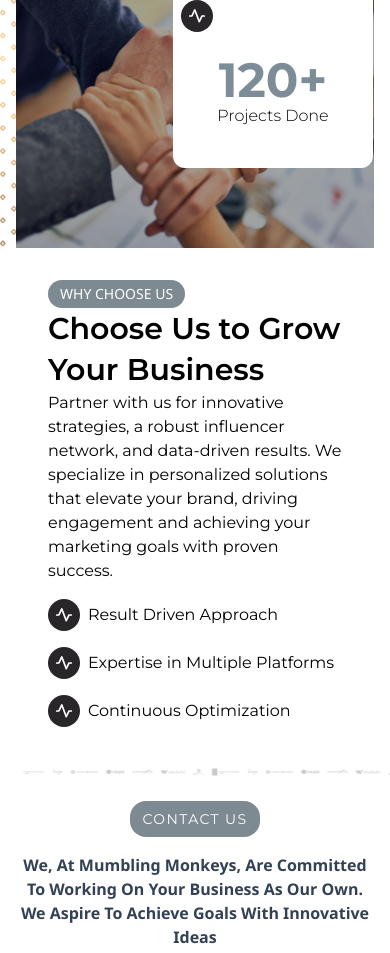
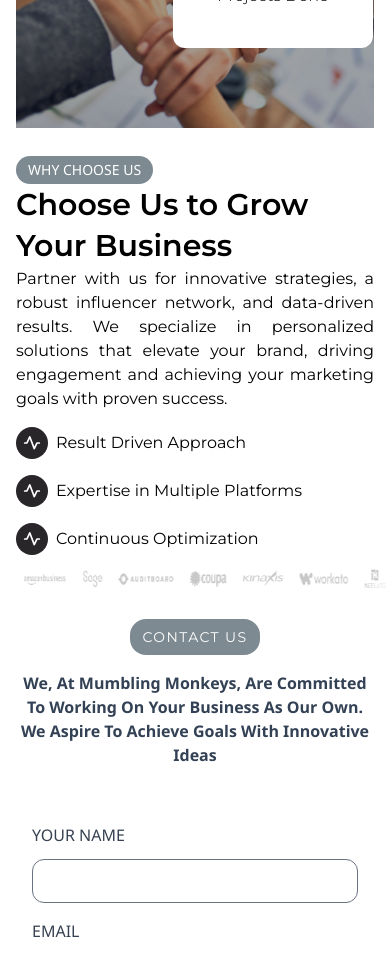
Before and after one commit to aazacz/Mumbling-Monkey, a React (Vite) app: page /services in a window 390 px wide. Shown: the part 4520-5473 px from the top of the page. Built offline with nearby package versions, Linux system fonts and the light colour scheme.

Commit message:
made service page responsive

```diff
--- a/src/Pages/Services.jsx
+++ b/src/Pages/Services.jsx
@@ -21,7 +21,7 @@ const Services = (Data) => {
 
   const marqueeVariants = {
     animate: {
-     x: [-2000, 0, -2000],
+      x: [-2000, 0, -2000],
       transition: {
         x: {
           repeat: Infinity,
@@ -47,9 +47,9 @@ const Services = (Data) => {
 
   const { pathname } = useLocation();
 
-  useEffect(() => {
-    window.scrollTo(0, 0)
-  }, [pathname])
+  // useEffect(() => {
+  //   window.scrollTo(0, 0)
+  // }, [pathname])
 
 
 
@@ -135,21 +135,21 @@ const Services = (Data) => {
       <div className='h-auto  flex flex-col items-center overflow-auto'>
         <NavScreen bg={servicespng} Data={NavData} />
 
-        <div className='w-full py-16 md:px-20 flex justify-center'>
+        <div className='w-full py-16 md:px-20 px-4 flex justify-center'>
           <div className='flex flex-wrap justify-between  gap-16  w-full h-max '>
 
             <div className=' w-screen'>
               <button className='cursor-default text-white text-sm  tracking-widest font-montserrat font-normal  rounded-full bg-[#7c8d97]  px-4 py-2'>
                 SERVICES
-               </button>
+              </button>
 
-              <h1 className='font-montserrat w-[60%] font-bold text-4xl pt-4'>High-impact services to take your business to the next level</h1>
+              <h1 className='font-montserrat md:w-[60%] font-bold text-4xl pt-4'>High-impact services to take your business to the next level</h1>
             </div>
 
 
             {displayedServices.map((val, index) => (
 
-             <div key={index} className='w-full sm:w-[350px] group h-[440px] rounded-3xl flex flex-col justify-between bg-[#34343b] py-8 px-8'>
+              <div key={index} className='w-full sm:w-[350px] group h-[440px] rounded-3xl flex flex-col justify-between bg-[#34343b] py-8 px-8'>
 
                 <div className='w-[150px] h-[150px] rounded-full bg-[#292930] flex  justify-center items-center mx-3'>
                   <img src={ChatMarketing} className='w-[50%] group-hover:w-[65%] transition-all duration-700' alt="" />
@@ -188,7 +188,7 @@ const Services = (Data) => {
 
 
         <div className='w-screen h-max relative flex flex-col md:flex-row px-4 md:px-20'>
-          <img className='absolute -z-10 left-0 -top-8' width="250" src={MeshLeftSide} alt="" />
+          <img className='absolute -z-10 md:left-0 -left-8 -top-8 md:w-[250px] w-[150px]  '   src={MeshLeftSide} alt="" />
 
           {/*  LEFT SIDE  */}
           <div className='w-full lg:w-1/2  flex flex-col rounded-lg'>
@@ -206,10 +206,10 @@ const Services = (Data) => {
           </div>
 
           {/*  RIGHT SIDE  */}
-          <div className='w-full lg:w-1/2  gap-2 p-8 '>
+          <div className='w-full lg:w-1/2  gap-2 md:p-8 pt-7 md:pt-0 '>
             <button className='text-white text-sm font-normal rounded-2xl bg-[#7d8a91] px-3 py-1'>WHY CHOOSE US</button>
             <h1 className='font-semibold font-montserrat text-3xl lg:text-5xl leading-snug lg:leading-[80px]'>Choose Us to Grow Your Business</h1>
-            <h1 className='font-montserrat'>
+            <h1 className='font-montserrat md:text-left text-justify'>
               Partner with us for innovative strategies, a robust influencer network, and data-driven results. We specialize in personalized solutions that elevate your brand, driving engagement and achieving your marketing goals with proven success.
             </h1>
             <div className='flex items-center gap-x-2 py-2 pt-4'>
@@ -235,16 +235,19 @@ const Services = (Data) => {
 
         <div className='w-screen overflow-x-hidden'>
 
-        <motion.div className='  flex  opacity-40 md:left-0 left-0 ' variants={marqueeVariants} animate="animate"   >
-            <img className='w-1/2 md:w-full' src={Frame_28H} alt="" />
-            <img className='w-1/2 md:w-full' src={Frame_28H} alt="" />
-            <img className='w-1/2 md:w-full' src={Frame_28H} alt="" />
+          <motion.div className='  flex  opacity-40 md:left-0  ' variants={marqueeVariants} animate="animate"   >
+            <img className='w-[100%]  md:w-full h-8 ' src={Frame_28H} alt="" />
+            <img className='w-[100%]  md:w-full h-8 ' src={Frame_28H} alt="" />
+            <img className='w-[100%]  md:w-full h-8 ' src={Frame_28H} alt="" />
+            <img className='w-[100%]  md:w-full h-8 block md:hidden' src={Frame_28H} alt="" />
+            <img className='w-[100%]  md:w-full h-8 block md:hidden' src={Frame_28H} alt="" />
+            <img className='w-[100%]  md:w-full h-8 block md:hidden' src={Frame_28H} alt="" />
           </motion.div>
         </div>
 
-      <div className='w-full  flex justify-center overflow-x-hidden md:px-20  '>
+        <div className='w-full  flex justify-center overflow-x-hidden md:px-20  '>
           <ContactUs />
-      </div>
+        </div>
 
         <Footer />
       </div>
```
